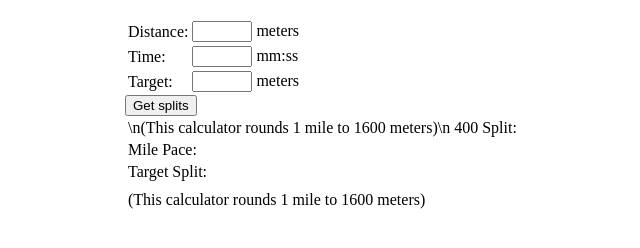
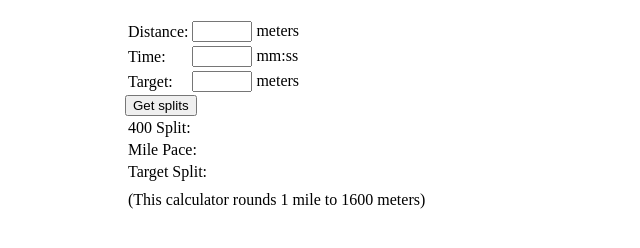
Before and after one commit to ReDead/SplitCalculator, a plain HTML site: page index.html in a window 1280 px wide. Shown: the part 40-288 px from the top of the page, without its empty margins (195-835 px from the left). Drawn offline with Linux system fonts and the light colour scheme.

Commit message:
Update index.html

```diff
--- a/index.html
+++ b/index.html
@@ -20,7 +20,6 @@
 	<button id="button">Get splits</button>
 	<table>
 		<tr>
-			<td>\n(This calculator rounds 1 mile to 1600 meters)\n</td>
 			<td>400 Split:   </td>
 			<td><output id="split400"></output></td>
 		</tr>
```
